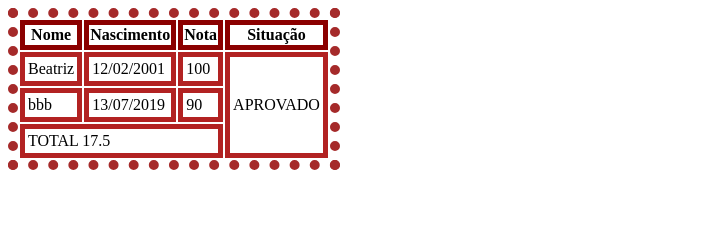
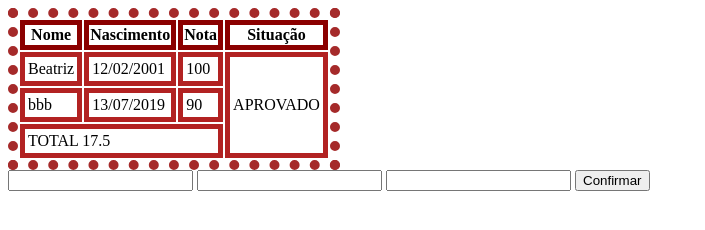
Before and after one commit to pontescbeatriz/ProgramacaoWeb, a plain HTML site: page index.html in a window 1280 px wide. Shown: the whole page, without its empty margins (0-705 px from the left). Drawn offline with Linux system fonts and the light colour scheme.

Commit message:
Update index.html

```diff
--- a/index.html
+++ b/index.html
@@ -40,5 +40,15 @@
   </TR>
 
 </table>
+
+<form>
+  <input type = 'text'>
+  <input type = 'password'>
+  <input type = 'submisst'>
+    <input type = 'button' value ="Confirmar"><br>
+
+
+
+  </form>
 </body>
 </html>
```
